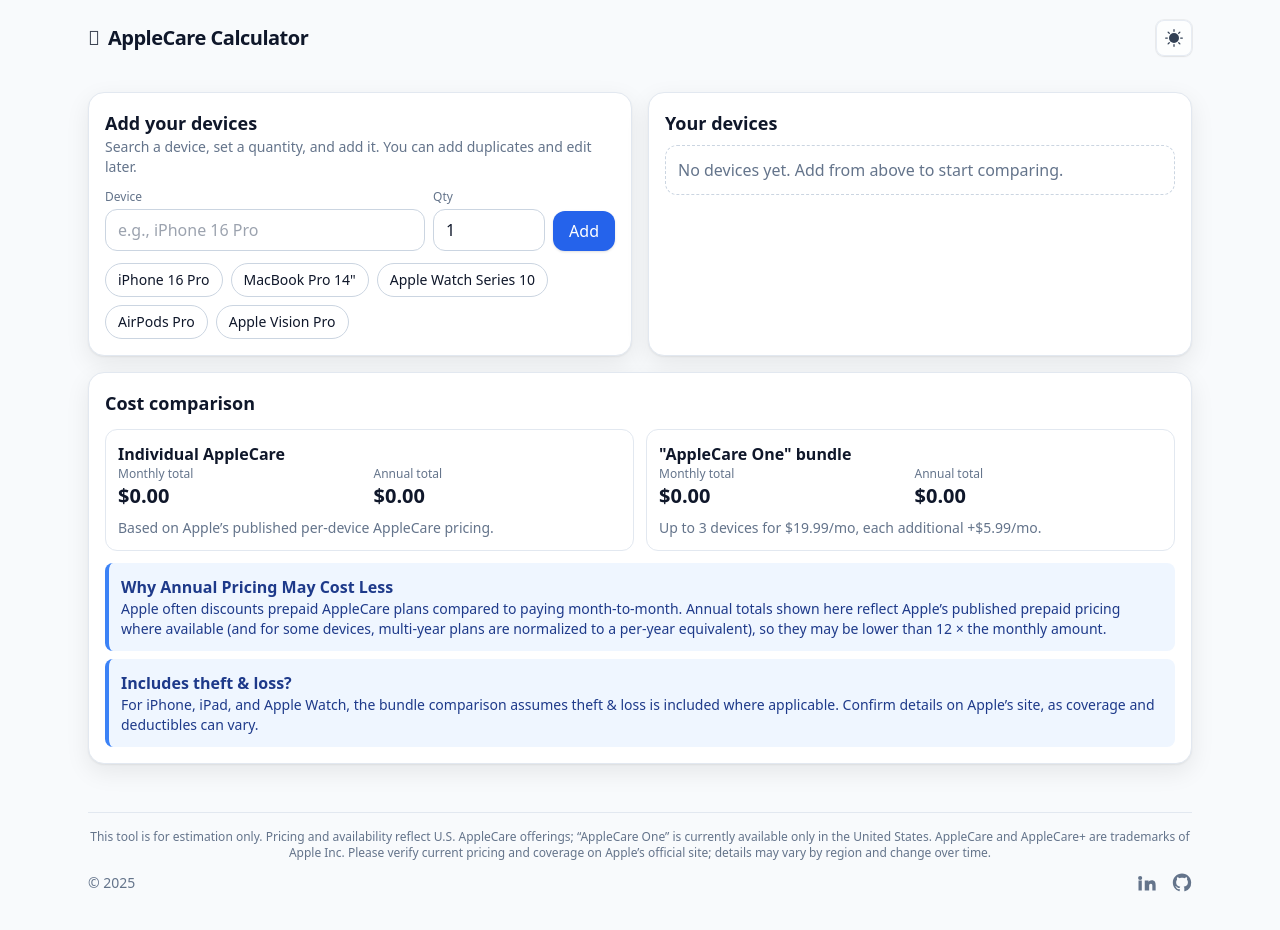
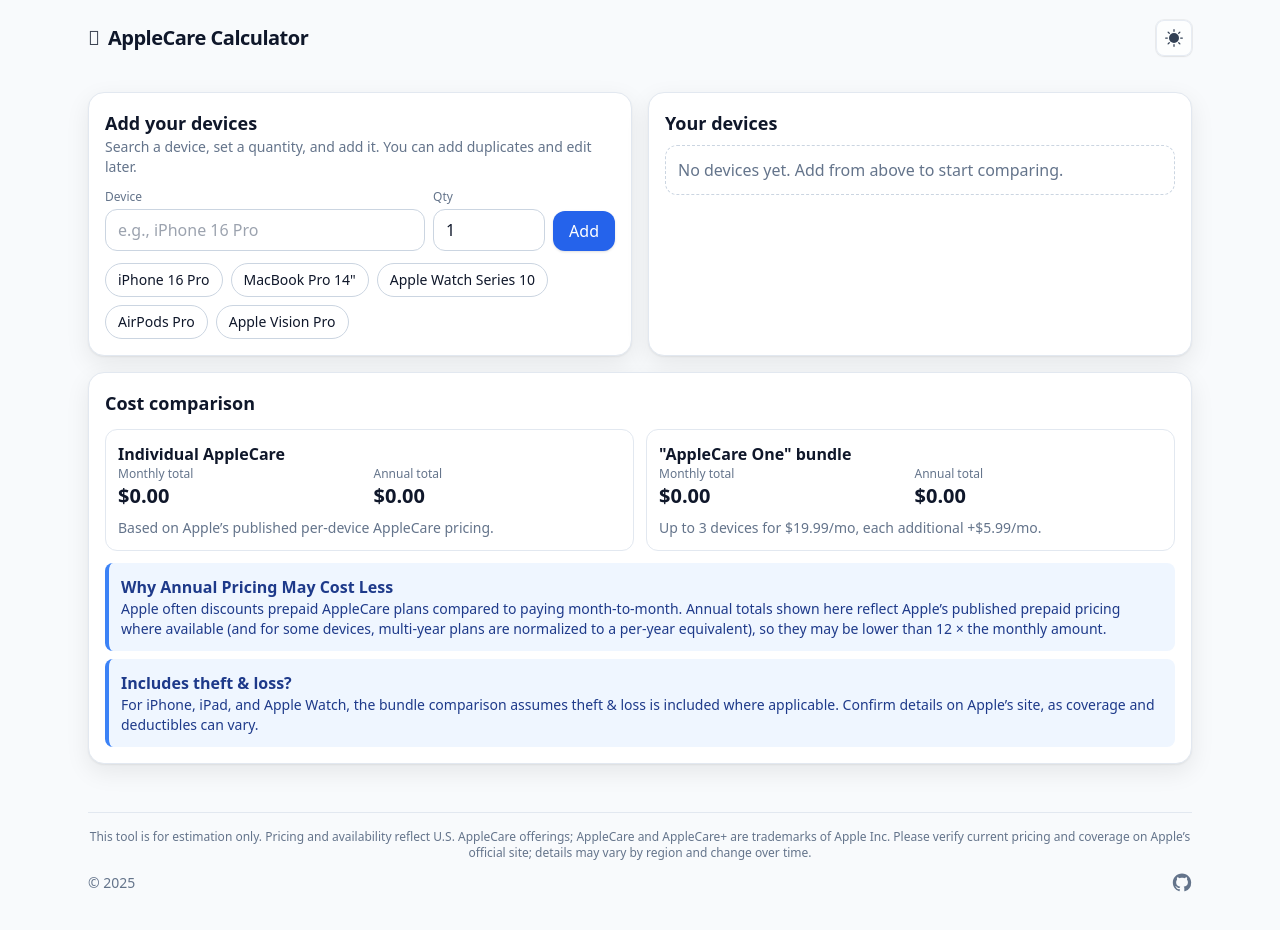
Before and after one commit to dlev02/carecompare, a plain HTML site: page index.html in a window 1280 px wide. Drawn offline with nearby package versions, Linux system fonts and the light colour scheme.

Commit message:
Update title in index.html for clarity; simplify footer disclaimer by removing specific references to 'AppleCare One' for improved accuracy and conciseness

```diff
--- a/index.html
+++ b/index.html
@@ -3,7 +3,7 @@
   <head>
     <meta charset="utf-8">
     <meta name="viewport" content="width=device-width, initial-scale=1">
-    <title>AppleCare Calc</title>
+    <title>AppleCare Calculator</title>
     <meta name="description" content="Add your Apple devices and instantly compare individual AppleCare pricing vs a bundled 'AppleCare One' plan. Mobile-friendly, fast, and private.">
     <script src="https://cdn.tailwindcss.com"></script>
     <script>
@@ -220,17 +220,11 @@
     </main>
     <div class="mx-auto max-w-6xl px-6 pb-12">
       <div class="mt-8 border-t border-slate-200 pt-4 text-center text-xs text-slate-500 dark:border-slate-600">
-        This tool is for estimation only. Pricing and availability reflect U.S. AppleCare offerings; “AppleCare One” is currently available only in the United States. AppleCare and AppleCare+ are trademarks of Apple Inc. Please verify current pricing and coverage on Apple’s official site; details may vary by region and change over time.
+        This tool is for estimation only. Pricing and availability reflect U.S. AppleCare offerings; AppleCare and AppleCare+ are trademarks of Apple Inc. Please verify current pricing and coverage on Apple’s official site; details may vary by region and change over time.
       </div>
       <div class="mt-3 flex flex-col items-center justify-center gap-3 text-center text-sm text-slate-500 md:flex-row md:justify-between">
         <div>© 2025</div>
         <div class="flex items-center gap-4">
-          <a href="https://www.linkedin.com/in/drew-levinson/" target="_blank" rel="noopener" class="inline-flex items-center gap-1 hover:text-blue-600" aria-label="LinkedIn" title="LinkedIn">
-            <svg xmlns="http://www.w3.org/2000/svg" viewBox="0 0 24 24" class="h-5 w-5" fill="currentColor">
-              <path d="M4.98 3.5a2.5 2.5 0 1 0 0 5 2.5 2.5 0 0 0 0-5ZM3 8.98h3.96V21H3V8.98Zm7.48 0H15v1.66h.06c.53-.95 1.82-1.95 3.75-1.95 4.01 0 4.75 2.64 4.75 6.07V21h-3.96v-5.32c0-1.27-.02-2.9-1.77-2.9-1.78 0-2.05 1.38-2.05 2.8V21H10.5V8.98Z"></path>
-            </svg>
-            <span class="sr-only">LinkedIn</span>
-          </a>
           <a href="https://github.com/dlev02" target="_blank" rel="noopener" class="inline-flex items-center gap-1 hover:text-blue-600" aria-label="GitHub" title="GitHub">
             <svg xmlns="http://www.w3.org/2000/svg" viewBox="0 0 24 24" class="h-5 w-5" fill="currentColor" aria-hidden="true">
               <path d="M12 .5C5.73.5.98 5.24.98 11.5c0 4.85 3.15 8.96 7.52 10.41.55.1.75-.24.75-.53 0-.26-.01-1.13-.02-2.05-3.06.67-3.7-1.3-3.7-1.3-.5-1.26-1.22-1.6-1.22-1.6-.99-.68.08-.66.08-.66 1.1.08 1.68 1.14 1.68 1.14.98 1.67 2.58 1.19 3.21.91.1-.71.38-1.19.69-1.47-2.44-.28-5.01-1.22-5.01-5.44 0-1.2.43-2.18 1.14-2.95-.11-.28-.49-1.41.11-2.94 0 0 .93-.3 3.05 1.13.88-.25 1.83-.38 2.77-.38.94 0 1.88.13 2.77.38 2.12-1.43 3.05-1.13 3.05-1.13.6 1.53.22 2.66.11 2.94.71.77 1.14 1.75 1.14 2.95 0 4.23-2.58 5.15-5.04 5.43.39.34.73 1.02.73 2.06 0 1.49-.01 2.69-.01 3.06 0 .29.2.63.76.52A10.99 10.99 0 0 0 23.02 11.5C23.02 5.24 18.27.5 12 .5Z"></path>
```
